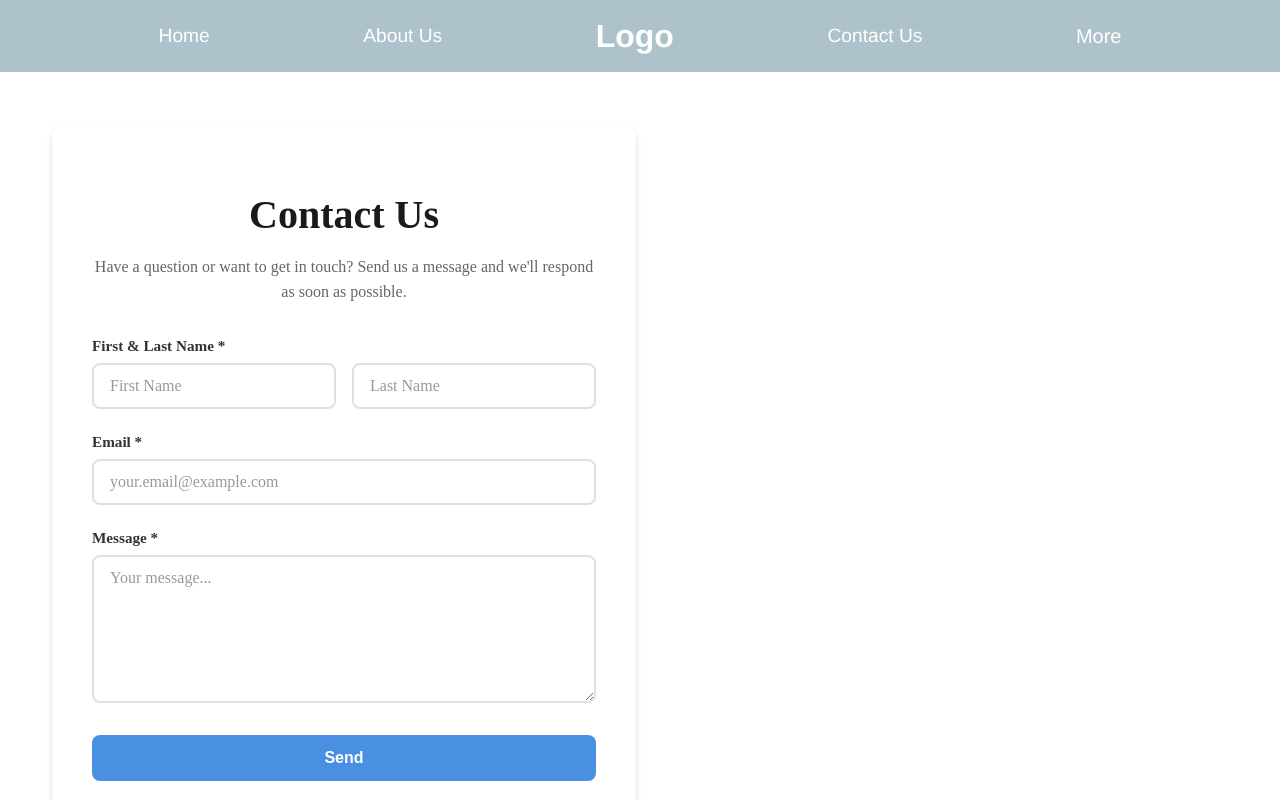
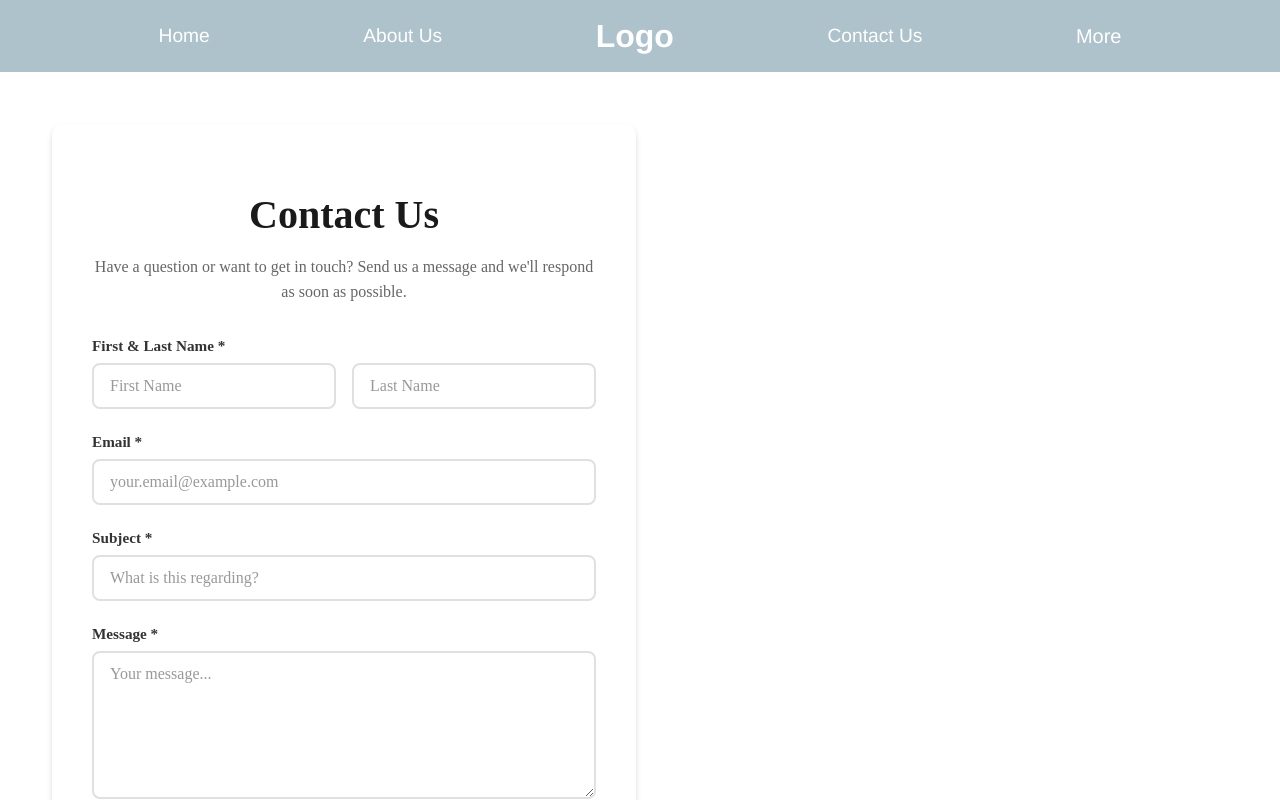
Before and after one commit to KailuanLiu/muchhope-2526, a Next.js app in the folder frontend/: page /ContactUs in a window 1280 px wide. Built offline with nearby package versions, Linux system fonts and the light colour scheme; no server answers.

Commit message:
Implement functional Contact Us page with Resend email delivery

```diff
--- a/frontend/package.json
+++ b/frontend/package.json
@@ -19,7 +19,8 @@
     "mongoose": "^8.23.0",
     "next": "^16.1.6",
     "react": "^19.2.4",
-    "react-dom": "^19.2.4"
+    "react-dom": "^19.2.4",
+    "resend": "^6.12.2"
   },
   "devDependencies": {
     "@types/dotenv": "^6.1.1",
--- /dev/null
+++ b/frontend/src/app/api/contact/route.ts
@@ -0,0 +1,55 @@
+import { NextRequest, NextResponse } from "next/server";
+import { Resend } from "resend";
+
+const resend = new Resend(process.env.RESEND_API_KEY);
+const ADMIN_EMAIL = process.env.CONTACT_RECIPIENT_EMAIL || "";
+
+export async function POST(req: NextRequest) {
+  try {
+    const body = await req.json();
+    const { firstName, lastName, email, subject, message } = body;
+
+    // Validate required fields
+    if (!firstName?.trim() || !lastName?.trim() || !email?.trim() || !subject?.trim() || !message?.trim()) {
+      return NextResponse.json({ message: "All fields are required." }, { status: 400 });
+    }
+
+    // Validate email format
+    const emailRegex = /^[^\s@]+@[^\s@]+\.[^\s@]+$/;
+    if (!emailRegex.test(email)) {
+      return NextResponse.json({ message: "Invalid email address." }, { status: 400 });
+    }
+
+    // Checks if the admin email even exists
+    if (!ADMIN_EMAIL) {
+      console.error("[api/contact] CONTACT_RECIPIENT_EMAIL is not set.");
+      return NextResponse.json({ message: "Server configuration error." }, { status: 500 });
+    }
+
+    const { error } = await resend.emails.send({
+      from: "Much Hope Contact Form <onboarding@resend.dev>",
+      to: ADMIN_EMAIL,
+      replyTo: email,
+      subject: `Contact Form: ${subject}`,
+      html: `
+        <h2>New Contact Form Submission</h2>
+        <p><strong>Name:</strong> ${firstName} ${lastName}</p>
+        <p><strong>Email:</strong> ${email}</p>
+        <p><strong>Subject:</strong> ${subject}</p>
+        <hr />
+        <p><strong>Message:</strong></p>
+        <p>${message.replace(/\n/g, "<br/>")}</p>
+      `,
+    });
+
+    if (error) {
+      console.error("[api/contact] Resend error:", error);
+      return NextResponse.json({ message: "Failed to send email. Please try again." }, { status: 500 });
+    }
+
+    return NextResponse.json({ message: "Message sent successfully." }, { status: 200 });
+  } catch (err) {
+    console.error("[api/contact] Unexpected error:", err);
+    return NextResponse.json({ message: "An unexpected error occurred." }, { status: 500 });
+  }
+}
--- a/frontend/src/components/Contact.tsx
+++ b/frontend/src/components/Contact.tsx
@@ -10,6 +10,7 @@ export default function Contact() {
     firstName: "",
     lastName: "",
     email: "",
+    subject: "",
     message: "",
   });
 
@@ -34,7 +35,7 @@ export default function Contact() {
     e.preventDefault();
 
     // Basic validation
-    if (!formData.firstName.trim() || !formData.lastName.trim() || !formData.email.trim() || !formData.message.trim()) {
+    if (!formData.firstName.trim() || !formData.lastName.trim() || !formData.email.trim() || !formData.subject.trim() || !formData.message.trim()) {
       setSubmitStatus({
         type: "error",
         message: "Please fill in all fields.",
@@ -76,6 +77,7 @@ export default function Contact() {
           firstName: "",
           lastName: "",
           email: "",
+          subject: "",
           message: "",
         });
       } else {
@@ -150,6 +152,22 @@ export default function Contact() {
             </div>
 
             <div className={styles.formGroup}>
+              <label htmlFor="subject" className={styles.label}>
+                Subject *
+              </label>
+              <input
+                type="text"
+                id="subject"
+                name="subject"
+                value={formData.subject}
+                onChange={handleChange}
+                className={styles.input}
+                placeholder="What is this regarding?"
+                required
+              />
+            </div>
+
+            <div className={styles.formGroup}>
               <label htmlFor="message" className={styles.label}>
                 Message *
               </label>
--- a/frontend/src/proxy.ts
+++ b/frontend/src/proxy.ts
@@ -9,6 +9,7 @@ const isPublicRoute = createRouteMatcher([
   "/About",
   "/ContactUs",
   "/Donate",
+  "/api/contact",
 ]);
 
 const isAuthRoute = createRouteMatcher(["/sign-in(.*)", "/sign-up(.*)", "/Auth/Login(.*)"]);
```
Also changed, not shown: 1 other file (tests, documents, lock files or other folders).
